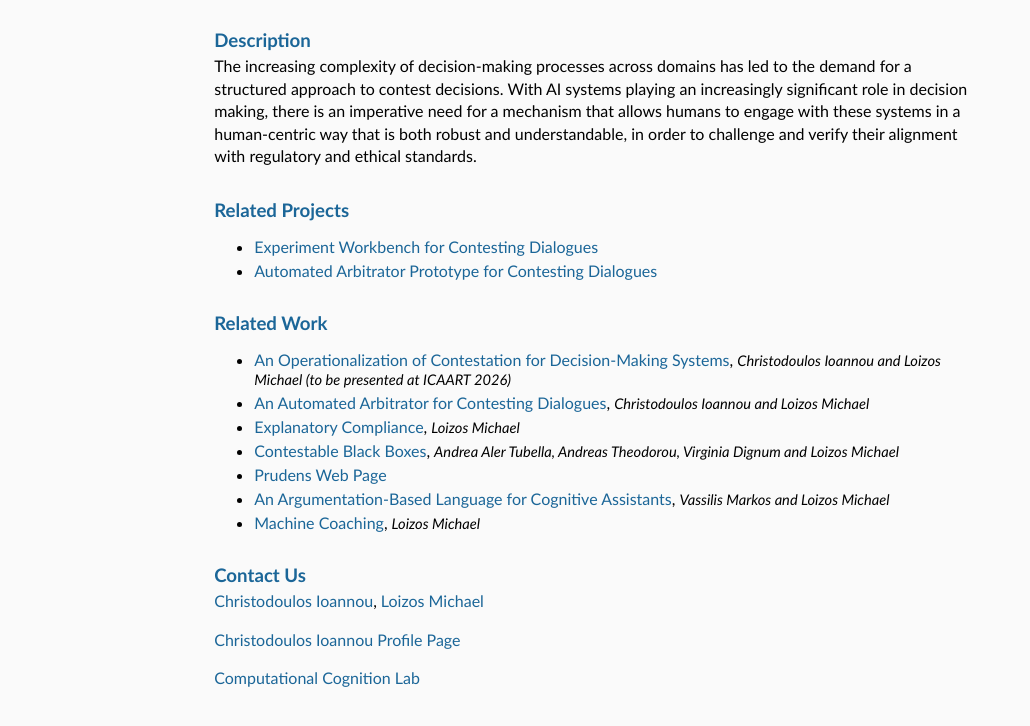
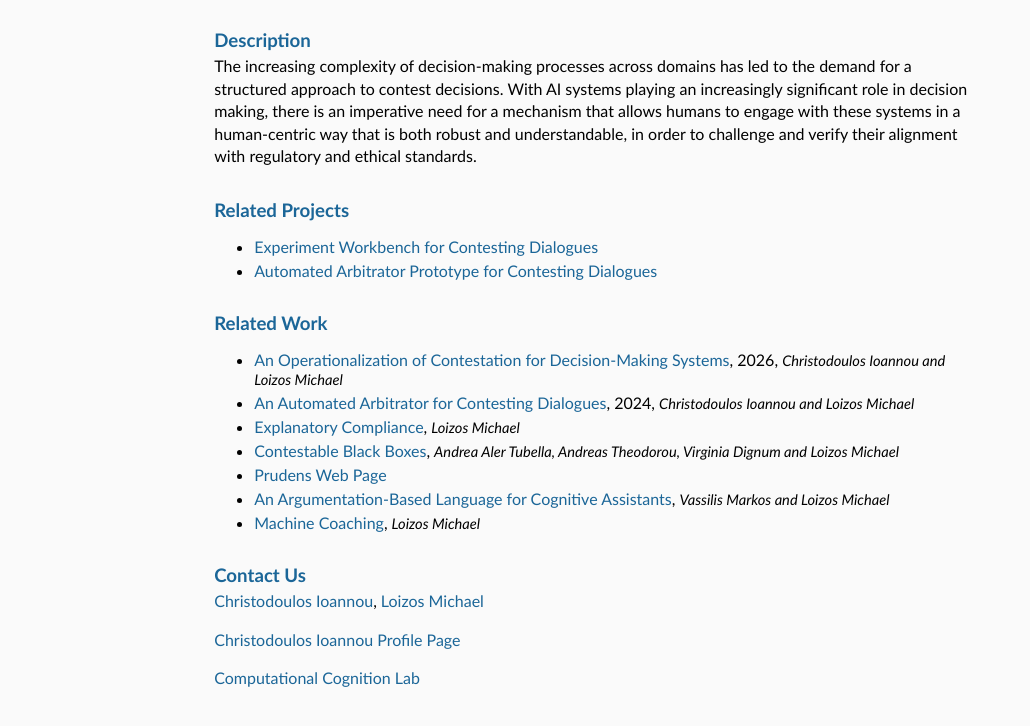
Before and after one commit to contestability/contestability.github.io, a plain HTML site: page index.html in a window 1280 px wide. Shown: the part 72-798 px from the top of the page, without its empty margins (0-1030 px from the left). Drawn offline with Linux system fonts and the light colour scheme.

Commit message:
Update related work references in index.html

```diff
--- a/index.html
+++ b/index.html
@@ -73,8 +73,8 @@
 
                     <h3 id="Related-Work">Related Work</h3>
                     <ul>
-                        <li><a href="https://www.researchgate.net/publication/402090143_An_Operationalization_of_Contestation_for_Decision-Making_Systems" target="_blank" rel="noopener noreferrer"><span class="text-link">An Operationalization of Contestation for Decision-Making Systems</span></a>, <i style="font-size:11pt">Christodoulos Ioannou and Loizos Michael (to be presented at ICAART 2026)</i></li>
-                        <li><a href="https://www.researchgate.net/publication/385300976_An_Automated_Arbitrator_for_Contesting_Dialogues" target="_blank" rel="noopener noreferrer"><span class="text-link">An Automated Arbitrator for Contesting Dialogues</span></a>, <i style="font-size:11pt">Christodoulos Ioannou and Loizos Michael</i></li>
+                        <li><a href="https://www.researchgate.net/publication/402090143_An_Operationalization_of_Contestation_for_Decision-Making_Systems" target="_blank" rel="noopener noreferrer"><span class="text-link">An Operationalization of Contestation for Decision-Making Systems</span></a>, 2026, <i style="font-size:11pt">Christodoulos Ioannou and Loizos Michael</i></li>
+                        <li><a href="https://www.researchgate.net/publication/385300976_An_Automated_Arbitrator_for_Contesting_Dialogues" target="_blank" rel="noopener noreferrer"><span class="text-link">An Automated Arbitrator for Contesting Dialogues</span></a>, 2024, <i style="font-size:11pt">Christodoulos Ioannou and Loizos Michael</i></li>
                         <li><a href="https://drive.google.com/file/d/1O63anVErfseJI5nQjCqeuyMdGMKTHvdI/view?usp=sharing" target="_blank" rel="noopener noreferrer"><span class="text-link">Explanatory Compliance</span></a>, <i style="font-size:11pt">Loizos Michael</i></li>
                         <li><a href="https://link.springer.com/chapter/10.1007/978-3-030-57977-7_12" target="_blank" rel="noopener noreferrer"><span class="text-link">Contestable Black Boxes</span></a>, <i style="font-size:11pt">Andrea Aler Tubella, Andreas Theodorou, Virginia Dignum and Loizos Michael </i></li>
                         <li><a href="http://cognition.ouc.ac.cy/prudens/" target="_blank" rel="noopener noreferrer"><span class="text-link">Prudens Web Page</span></a></li>
```
